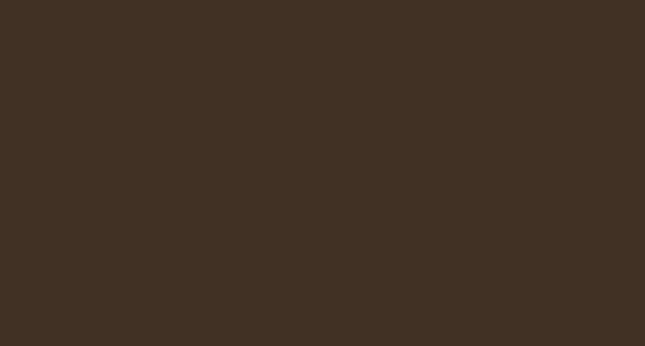
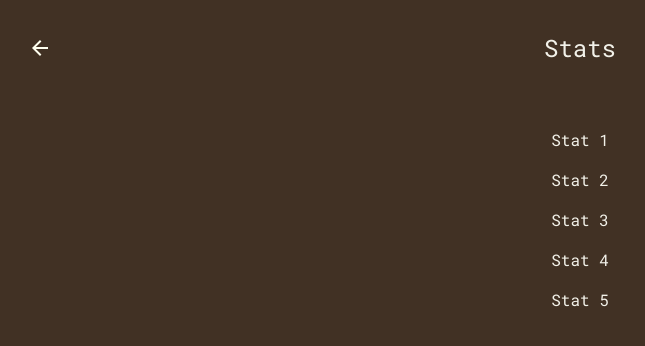
Before and after one commit to AngelRafaelGO/ai-proto-client, a React (Create React App) app in the folder fablab-client/: page /stats in a window 1280 px wide. Before the commit this address had no page. Shown: the top 346 px of the page, without its empty margins (60-705 px from the left). Built offline with nearby package versions, Linux system fonts and the light colour scheme.

Commit message:
Added Stats page

```diff
--- a/fablab-client/src/app/App.js
+++ b/fablab-client/src/app/App.js
@@ -3,6 +3,7 @@ import { ThemeProvider, createTheme } from "@mui/material";
 import CssBaseline from "@mui/material/CssBaseline";
 import Landing from "./pages/landing/Landing";
 import Chat from "./pages/chat/Chat";
+import Stats from "./pages/stats/Stats";
 import "./App.css";
 
 const customTheme = createTheme({
@@ -44,6 +45,7 @@ function App() {
       <Routes>
         <Route path="/" element={<Landing />} />
         <Route path="/chat" element={<Chat />} />
+        <Route path="/stats" element={<Stats />} />
       </Routes>
       <CssBaseline />
     </ThemeProvider>
--- a/fablab-client/src/app/pages/chat/Chat.js
+++ b/fablab-client/src/app/pages/chat/Chat.js
@@ -54,6 +54,7 @@ function Chat() {
       ...chatBoxMsgArray,
       <ChatBoxItem txtPrompt={aiResponse} stylePlacement={"left"} />,
     ]);
+
     setAiResponseLoading(false);
   };
 
@@ -70,6 +71,14 @@ function Chat() {
             <IconButton color="secondary" onClick={() => navigate("/")}>
               <ArrowBackIcon sx={{ color: "ivory" }} />
             </IconButton>
+          </Box>
+          <Box sx={{ position: "absolute", right: "5rem" }}>
+            <Button
+              sx={{ backgroundColor: "#2C5E2E" }}
+              onClick={() => navigate("/stats")}
+            >
+              Stats
+            </Button>
           </Box>
           <Box
             component="img"
--- /dev/null
+++ b/fablab-client/src/app/pages/stats/Stats.css
@@ -0,0 +1,18 @@
+.iaprop-stats-title-container {
+  display: flex;
+  justify-content: center;
+  align-items: center;
+  margin-top: 2rem;
+}
+
+.iaprop-stats-container {
+  display: flex;
+  justify-content: center;
+  align-items: center;
+  flex-direction: column;
+  margin-top: 3rem;
+}
+
+.iaprop-stats-generic-stat-container {
+  margin-top: 1rem;
+}
--- /dev/null
+++ b/fablab-client/src/app/pages/stats/Stats.js
@@ -0,0 +1,37 @@
+import React, { useEffect } from "react";
+import { useNavigate } from "react-router-dom";
+import { Box, IconButton, Typography } from "@mui/material";
+import ArrowBackIcon from "@mui/icons-material/ArrowBack";
+import "./Stats.css";
+
+function Stats() {
+  const navigate = useNavigate();
+
+  useEffect(() => {
+    console.log("Get some stats from api");
+  }, []);
+
+  return (
+    <Box>
+      <Box className="iaprop-stats-title-container">
+        <Box sx={{ position: "absolute", left: "5rem" }}>
+          <IconButton color="secondary" onClick={() => navigate("/chat")}>
+            <ArrowBackIcon sx={{ color: "ivory" }} />
+          </IconButton>
+        </Box>
+        <Box>
+          <Typography variant="h5">Stats</Typography>
+        </Box>
+      </Box>
+      <Box className="iaprop-stats-container">
+        <Box className="iaprop-stats-generic-stat-container">Stat 1</Box>
+        <Box className="iaprop-stats-generic-stat-container">Stat 2</Box>
+        <Box className="iaprop-stats-generic-stat-container">Stat 3</Box>
+        <Box className="iaprop-stats-generic-stat-container">Stat 4</Box>
+        <Box className="iaprop-stats-generic-stat-container">Stat 5</Box>
+      </Box>
+    </Box>
+  );
+}
+
+export default Stats;
```
